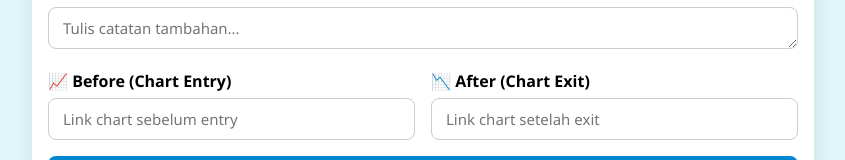
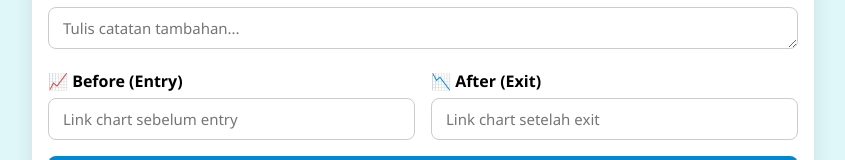
Before and after one commit to pixumi/jurnal-trading-request, a website: page index.html in a window 1280 px wide. Shown: the part 831-991 px from the top of the page, without its empty margins (217-1062 px from the left). Drawn offline with Linux system fonts and the light colour scheme.

Commit message:
Update index.html

```diff
--- a/index.html
+++ b/index.html
@@ -141,11 +141,11 @@
 
       <div class="input-row">
         <div>
-          <label for="before">📈 Before (Chart Entry)</label>
+          <label for="before">📈 Before (Entry)</label>
           <input type="text" id="before" name="before" placeholder="Link chart sebelum entry">
         </div>
         <div>
-          <label for="after">📉 After (Chart Exit)</label>
+          <label for="after">📉 After (Exit)</label>
           <input type="text" id="after" name="after" placeholder="Link chart setelah exit">
         </div>
       </div>
```
